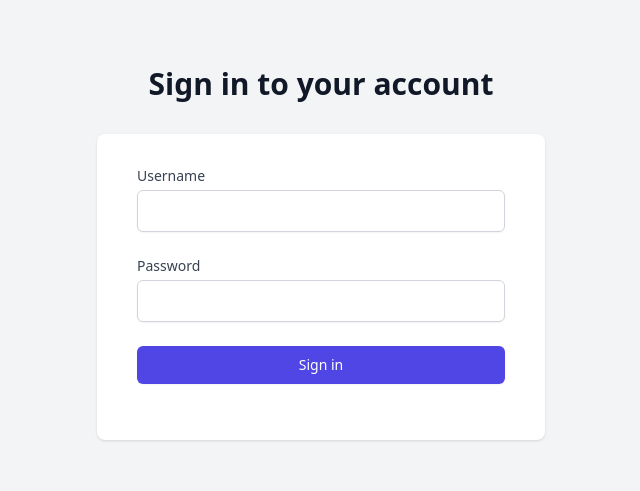
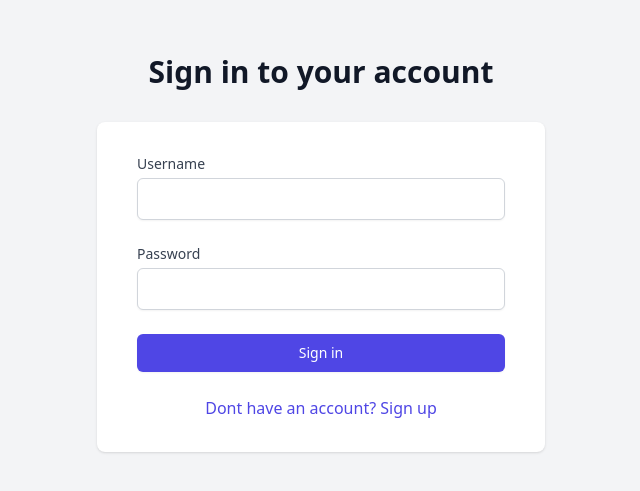
Before and after one commit to sergi255/training-app, a React (Vite) app in the folder frontend/: page /login in a window 1280 px wide. Shown: the part 147-638 px from the top of the page, without its empty margins (319-959 px from the left). Built offline with nearby package versions, Linux system fonts and the light colour scheme.

Commit message:
refactor: delete debuging code

```diff
--- a/frontend/src/pages/Login.jsx
+++ b/frontend/src/pages/Login.jsx
@@ -29,10 +29,8 @@ const Login = () => {
       if (!response.ok) {
         throw new Error(data.message || 'Login failed')
       }
-
       // Store the token
       localStorage.setItem('token', data.token)
-      console.log('Token saved:', data.token) // Add this line to verify token
 
       navigate('/')
     } catch (err) {
@@ -92,7 +90,7 @@ const Login = () => {
 
           <div className="mt-6 text-center">
             <Link to="/register" className="text-indigo-600 hover:text-indigo-500">
-              {/* Don't have an account? Sign up */}
+              Dont have an account? Sign up
             </Link>
           </div>
         </div>
```
